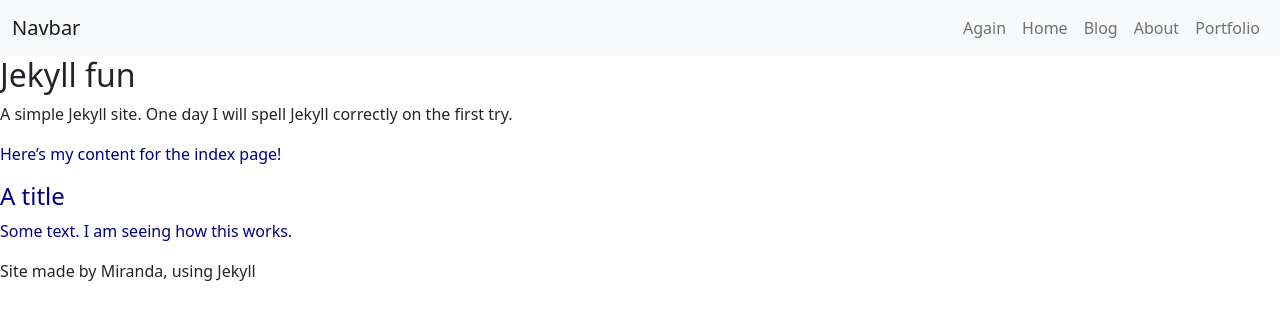
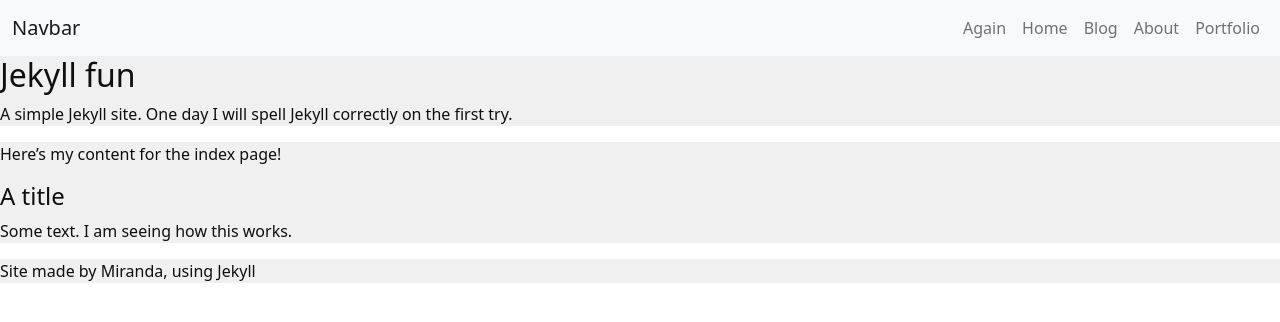
Before and after one commit to mscwilson/mscwilson.github.io, a Jekyll site: the page built from index.md, in a window 1280 px wide. Shown: the top 322 px of the page. Built offline with Jekyll 4.4.1, drawn with Linux system fonts in a browser that asks for light colours.

Commit message:
Update README

```diff
--- a/assets/css/common.css
+++ b/assets/css/common.css
@@ -1,4 +1,11 @@
+:root {
+  color-scheme: dark light;
+}
+
 body,
-main {
-  background-color: honeydew;
+main,
+header,
+footer {
+  background-color: var(--background-color);
+  color: var(--text-color);
 }
--- a/assets/css/dark.css
+++ b/assets/css/dark.css
@@ -1,4 +1,6 @@
-main {
-  background-color: indigo;
-  color: white;
+:root {
+  --background-color: rgb(15, 15, 15);
+  --text-color: rgb(240, 240, 240);
+  --shadow-color: rgba(240, 240, 240, 0.5);
+  --accent-color: rgba(0, 0, 240, 0.5);
 }
--- a/assets/css/light.css
+++ b/assets/css/light.css
@@ -1,5 +1,13 @@
-body,
-main {
-  background-color: white;
-  color: navy;
+:root {
+  --background-color: rgb(240, 240, 240);
+  --text-color: rgb(15, 15, 15);
+  --shadow-color: rgba(15, 15, 15, 0.5);
+  --accent-color: rgba(240, 0, 0, 0.5);
 }
+
+/* main,
+header,
+footer {
+  background-color: var(--background-color);
+  color: var(--text-color);
+} */
```
Also changed, not shown: README.md.
